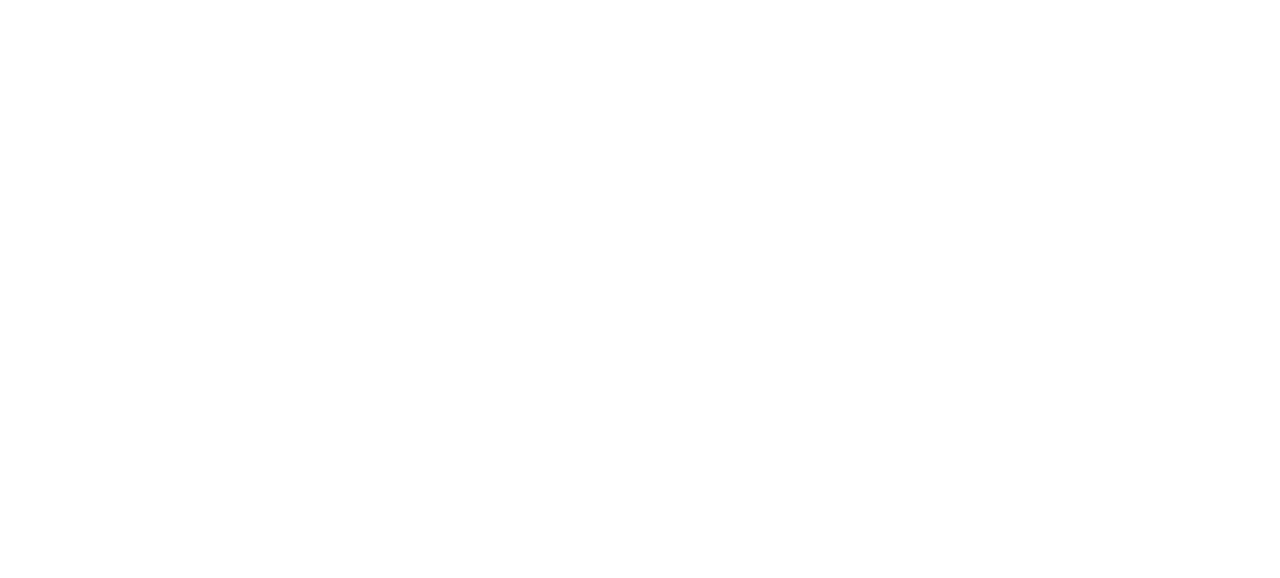
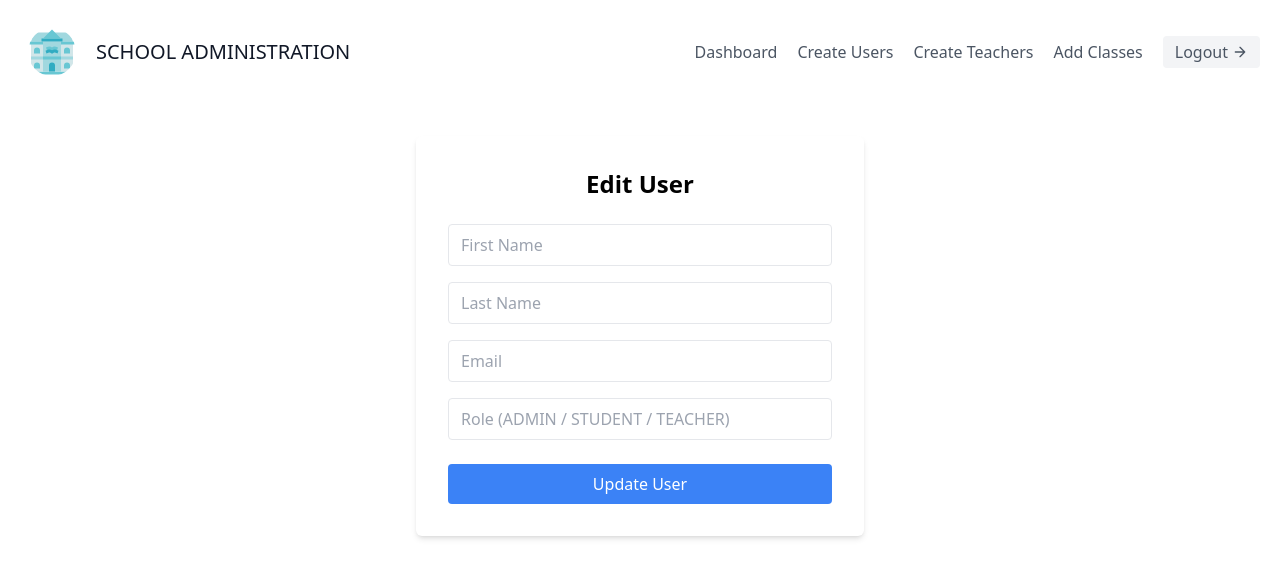
Before and after one commit to Vicky00711/Synoptic-Project-Frontend, a React (Vite) app: page /editUser/1 in a window 1280 px wide. Before the commit this address had no page. Shown: the top 578 px of the page. Built offline with nearby package versions, Linux system fonts and the light colour scheme; no server answers.

Commit message:
new changes

```diff
--- a/src/App.jsx
+++ b/src/App.jsx
@@ -14,6 +14,7 @@
 import StudentDashBoard from './pages/StudentDashBoard';
 import Profile from './pages/Profile';
 import CourseMaterials from './pages/CourseMaterials';
+import EditUser from './pages/EditUser';
 
 
 function App() {
@@ -38,6 +39,7 @@
           <Route path="/stduentDashboard" element={<StudentDashBoard />} />
           <Route path="/profile" element={<Profile />} />
           <Route path="/courseMaterials" element={<CourseMaterials />} />
+          <Route path="/editUser/:id" element={<EditUser />} />
         </Routes>
       </Router>
     </div>
--- a/src/pages/CreateUser.jsx
+++ b/src/pages/CreateUser.jsx
@@ -31,6 +31,16 @@
     Swal.fire({
       title: 'Error!',
       text: 'Please enter a valid email address.',
+      icon: 'error',
+      confirmButtonText: 'OK',
+    });
+    return;
+  }
+
+  if (password.length < 6) {
+    Swal.fire({
+      title: 'Error!',
+      text: 'Password must be at least 6 characters long.',
       icon: 'error',
       confirmButtonText: 'OK',
     });
--- /dev/null
+++ b/src/pages/EditUser.jsx
@@ -0,0 +1,106 @@
+import React, { useState, useEffect } from 'react';
+import axios from 'axios';
+import { useParams, useNavigate } from 'react-router-dom';
+import Swal from 'sweetalert2';
+import Navbar from '../components/Navigation';
+
+function EditUser() {
+  const { id } = useParams(); // userId
+  const [user, setUser] = useState({ firstName: '', lastName: '', email: '', role: '' });
+  const navigate = useNavigate();
+
+  useEffect(() => {
+    const fetchUser = async () => {
+      try {
+        const response = await axios.get(`http://localhost:8080/api/users/${id}`, {
+          headers: {
+            Authorization: `Bearer ${localStorage.getItem('authToken')}`,
+            'Content-Type': 'application/json',
+          },
+        });
+        setUser(response.data);
+      } catch (error) {
+        console.error('Error fetching user:', error);
+      }
+    };
+
+    fetchUser();
+  }, [id]);
+
+  const handleChange = (e) => {
+    setUser({ ...user, [e.target.name]: e.target.value });
+  };
+
+  const handleSubmit = async (e) => {
+    e.preventDefault();
+    try {
+      await axios.put(`http://localhost:8080/api/users/${id}`, user, {
+        headers: {
+          Authorization: `Bearer ${localStorage.getItem('authToken')}`,
+          'Content-Type': 'application/json',
+        },
+      });
+      Swal.fire('Success', 'User updated successfully', 'success').then(() => {
+        navigate('/listUsers');
+      });
+    } catch (error) {
+      console.error('Error updating user:', error);
+      Swal.fire('Error', 'Failed to update user', 'error');
+    }
+  };
+
+  return (
+    <div>
+      <Navbar />
+      <div className="flex justify-center mt-8">
+        <form onSubmit={handleSubmit} className="bg-white p-8 shadow-md rounded-md w-full max-w-md">
+          <h2 className="text-2xl font-bold mb-6 text-center">Edit User</h2>
+
+          <input
+            type="text"
+            name="firstName"
+            value={user.firstName}
+            onChange={handleChange}
+            placeholder="First Name"
+            className="w-full mb-4 px-3 py-2 border rounded"
+            required
+          />
+          <input
+            type="text"
+            name="lastName"
+            value={user.lastName}
+            onChange={handleChange}
+            placeholder="Last Name"
+            className="w-full mb-4 px-3 py-2 border rounded"
+            required
+          />
+          <input
+            type="email"
+            name="email"
+            value={user.email}
+            onChange={handleChange}
+            placeholder="Email"
+            className="w-full mb-4 px-3 py-2 border rounded"
+            required
+          />
+          <input
+            type="text"
+            name="role"
+            value={user.role}
+            onChange={handleChange}
+            placeholder="Role (ADMIN / STUDENT / TEACHER)"
+            className="w-full mb-6 px-3 py-2 border rounded"
+            required
+          />
+
+
+          <button type="submit" className="w-full bg-blue-500 text-white py-2 rounded hover:bg-blue-600">
+            Update User
+          </button>
+        </form>
+      </div>
+    </div>
+  );
+}
+
+export default EditUser;
--- a/src/pages/ListUsers.jsx
+++ b/src/pages/ListUsers.jsx
@@ -90,7 +90,7 @@
                   <td className="p-3 pr-0 flex justify-end">
                     <button
                       className="text-sm bg-yellow-700 hover:bg-blue-700 text-white py-1 px-2 rounded-l mr-2"
-                      onClick={() => navigate(`/registeration/${user.usersId}`)}
+                      onClick={() => navigate(`/editUser/${user.usersId}`)}
                     >
                       Edit
                     </button>
--- a/src/pages/Profile.jsx
+++ b/src/pages/Profile.jsx
@@ -67,6 +67,8 @@
             <dt className="text-sm font-medium text-gray-500">Class Name</dt>
             <dd className="text-sm text-gray-900">{profile.gradeLevelName}</dd>
           </div>
+
+
         </dl>
       </div>
     </div>
```
